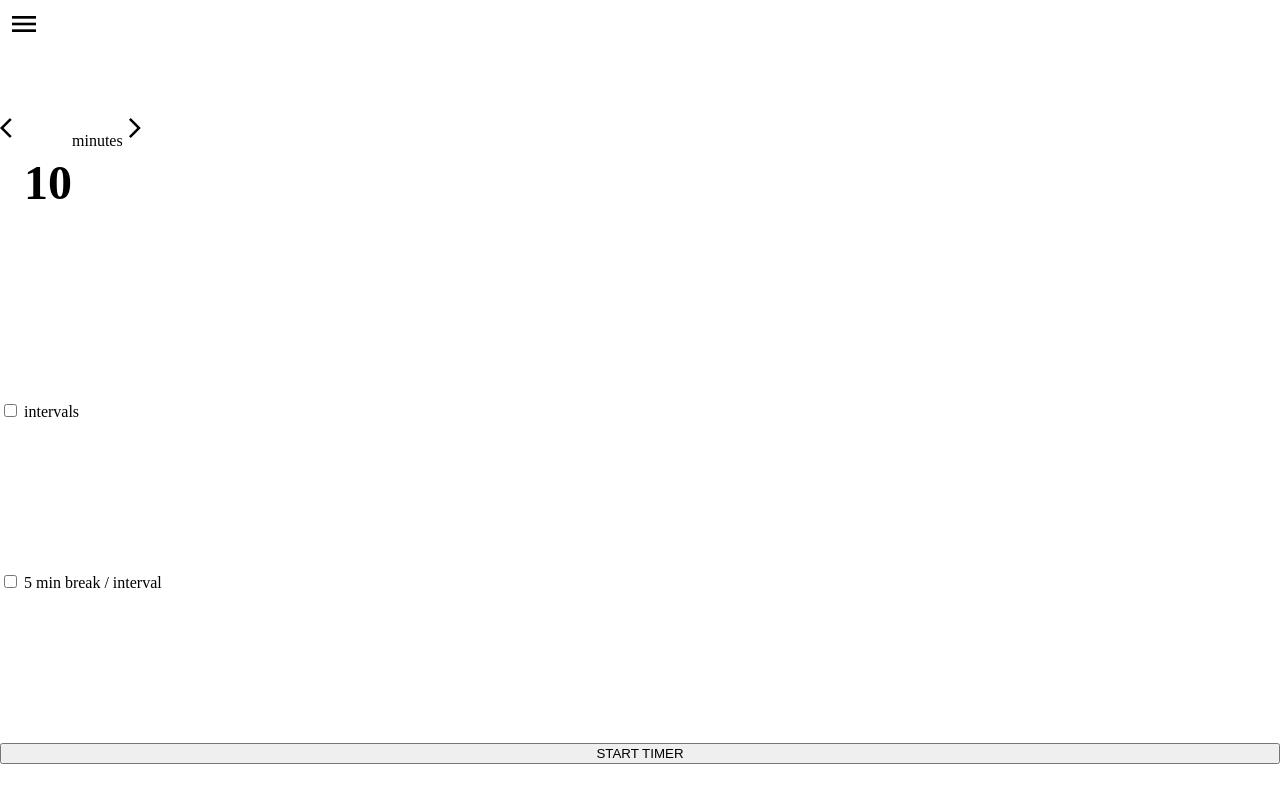
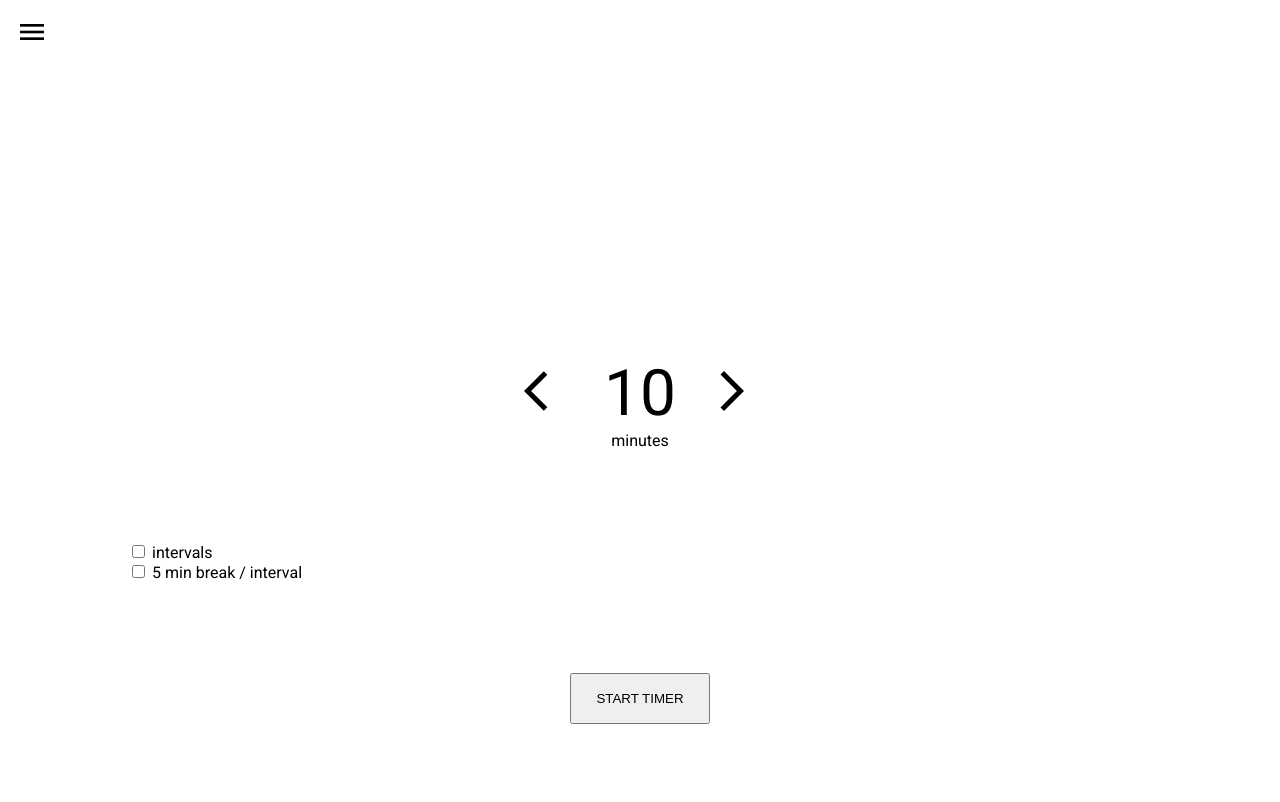
Before and after one commit to Felix-Stark/Git-flow-timer, a plain HTML site: page index.html in a window 1280 px wide. Drawn offline with Linux system fonts and the light colour scheme.

Commit message:
set-time

```diff
--- a/CSS/style.css
+++ b/CSS/style.css
@@ -1,18 +1,30 @@
+@import url('https://fonts.googleapis.com/css2?family=Roboto:wght@400;500&display=swap');
+
 body {
     width: 100vw;
     height: 100vh;
     margin: 0px;
 }
 
+.wrapper {
+    width: 80%;
+    height: 100%;
+    margin: 0 auto;
+    display: flex;
+    flex-direction: column;
+    justify-content: space-between;
+}
 
 .menu__bar {
     margin: 0px;
     height: 2.5rem;
 }
 .menu__btn {
-    margin: .5rem;
+    position: fixed;
+    top: 0;
+    left: 0;
+    margin: 1rem;
     font-size: 2rem;
-
 }
 .menu--open {
     position: fixed;
@@ -20,6 +32,7 @@ body {
     left: 0px;
     color: #ffe;
 }
+
 .menu__overlay {
     width: 100%;
     height: 100%;
@@ -42,16 +55,45 @@ body {
 }
 
 main {
+    height: 65%;
+    gap: 1rem;
+    align-items: center;
+    justify-content: space-evenly;
+}
+.set__time {
+    display: flex;
+    gap: 2rem;
+}
+.less-time, .more-time {
+    margin-top: .7rem;
+    font-size: 3rem;
+}
+.choose-time {
+    display: flex;
+    flex-direction: column;
+    justify-content: center;
+    align-items: center;
+}
+.time {
+    margin: 0px;
+    font-size: 4rem;
+}
+.choose-time p {
+    font-family: 'Roboto';
+    margin: 0px;
+}
+.set-interval {
     width: 100%;
-    height: 100%;
-    justify-content: space-around;
+}
+.set-interval label {
+    font-size: 1rem;
+    font-family: 'Roboto';
+}
+.start-timer {
+    padding: 1rem 1.5rem;
 }
 
-
 /* FONT */
-.font__size--3rem {
-    font-size: 3rem;
-}
 
 /* BACKGROUND */
 .bg-color--dark-grey {
--- a/JS/script.js
+++ b/JS/script.js
@@ -1,8 +1,12 @@
 const menuElem = document.querySelector('#menu')
 
-const MENUBTN = document.querySelector('#menu-btn');
+const openMenu = document.querySelector('#open-menu');
+const closeMenu = document.querySelector('#close-menu')
 
-MENUBTN.addEventListener('click', ()=> {
+
+openMenu.addEventListener('click', ()=> {
     menuElem.classList.toggle('show')
-    MENUBTN.classList.toggle('menu__btn--open')
 })
+closeMenu.addEventListener('click', ()=> {
+    menuElem.classList.toggle('show')
+})
--- a/index.html
+++ b/index.html
@@ -4,18 +4,20 @@
     <meta charset="UTF-8">
     <meta http-equiv="X-UA-Compatible" content="IE=edge">
     <meta name="viewport" content="width=device-width, initial-scale=1.0">
+    <link rel="preconnect" href="https://fonts.googleapis.com">
     <link href="https://fonts.googleapis.com/icon?family=Material+Icons" rel="stylesheet">
     <link rel="stylesheet" href="CSS/style.css">
     <title>Mighty Gardeners</title>
 </head>
 <body>
+    <div class="wrapper">
         <header class="flex menu__bar">
             <nav>
-            <span class="menu__btn material-icons material-icons-outlined" id="menu-btn">
+                <span class="menu__btn material-icons material-icons-outlined" id="open-menu">
                     menu
                 </span>
                 <section class="menu__overlay bg-color--dark-grey" id="menu">
-                <span class="menu__btn menu--open material-icons material-icons-outlined" id="menu-btn">
+                    <span class="menu__btn menu--open material-icons material-icons-outlined" id="close-menu">
                         menu
                     </span>
                     <ul class="menu__list flex column">
@@ -29,18 +31,19 @@
             </nav>
         </header>
         <main class="flex column">
-        <section class="flex" id="set-time">
-            <span class="arrow--back material-icons material-icons-outlined" id="less-time">
+            <section class="set__time" id="set-time">
+                <span class="less-time material-icons material-icons-outlined" id="less-time">
                     arrow_back_ios
                 </span>
-            <section class="choose-time flex">
-                <h2 class="font__size--3rem time">10</h2>
-                <p>minutes</p>
+                <section class="choose-time">
+                    <p class="time">10</p>
+                    <p class="minutes">minutes</p>
                 </section>
-            <span class="arrow--forward material-icons material-icons-outlined" id="more-time">
+                <span class="more-time material-icons material-icons-outlined" id="more-time">
                     arrow_forward_ios
                 </span>
             </section>
+            <section class="set-interval">
                 <div>
                     <input type="checkbox" name="intervals" id="intervals">
                     <label for="intervals">intervals</label>
@@ -49,9 +52,11 @@
                     <input type="checkbox" name="break/interval" id="break">
                     <label for="break">5 min break / interval</label>
                 </div>
+            </section>
             <button class="start-timer" id="start-btn">START TIMER</button>
         </main>
-
+    </div>
+    <script src="JS/modules/analouge-overlay.js"></script>
     <script type="module" src="JS/script.js"></script>
 </body>
 </html>
```
Also changed, not shown: JS/modules/analouge-overlay.js (renamed from modules/analouge-overlay.js). Lines whose indentation alone changed are shown as unchanged.
